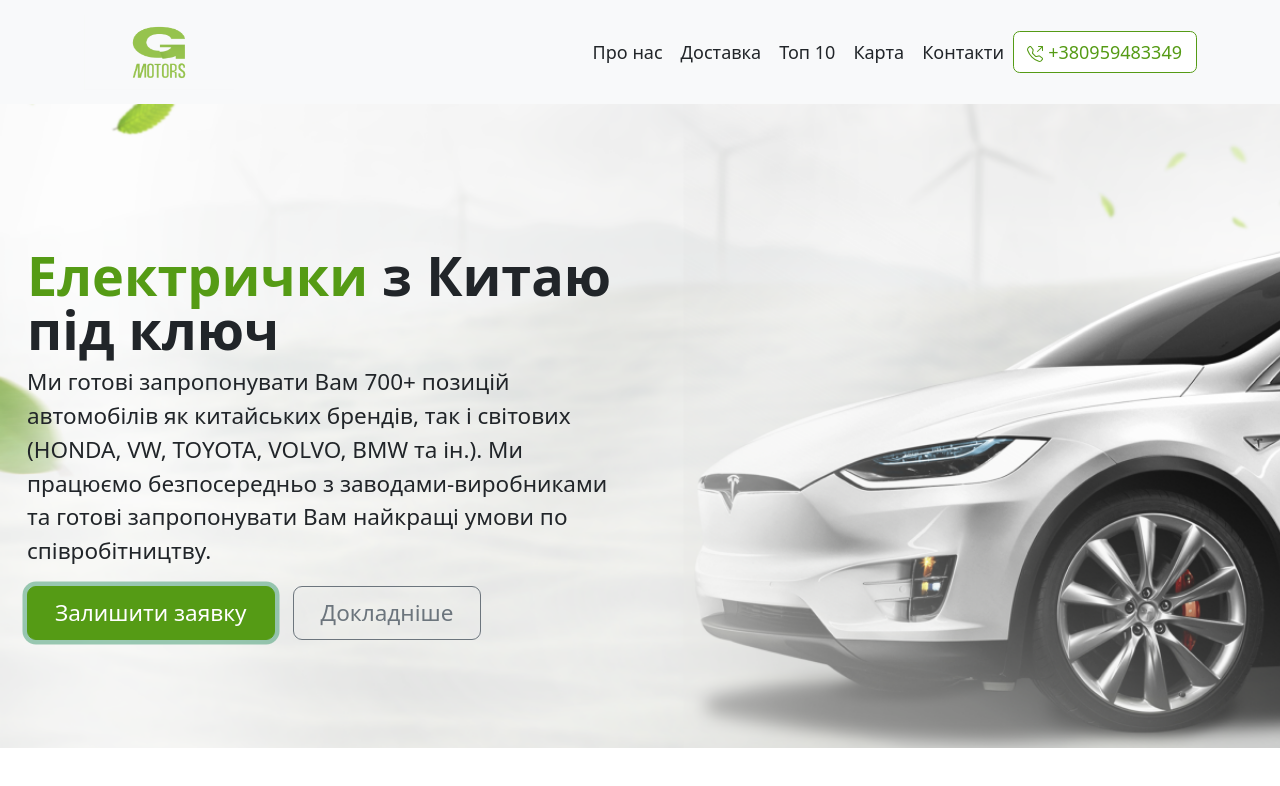
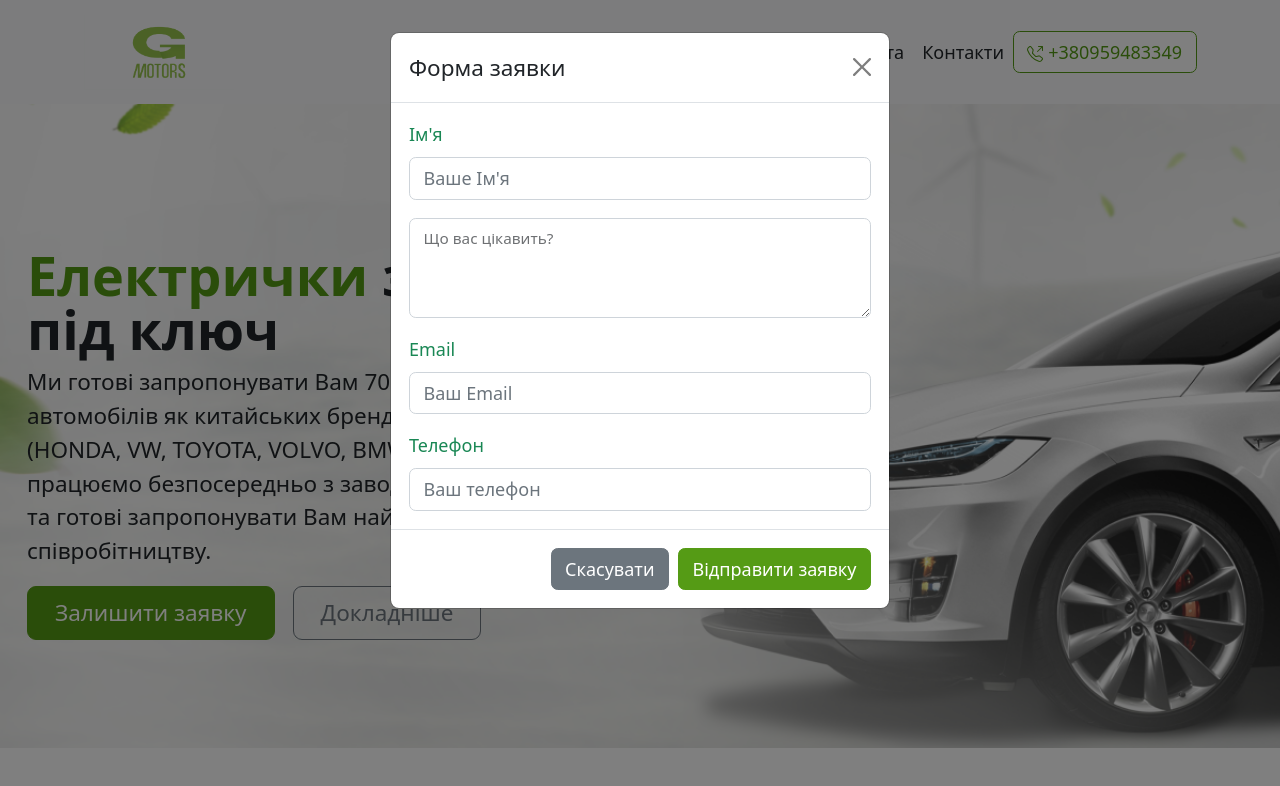
Before and after one commit to Zhdanovych/gmotors-template-master, a website: page index.html in a window 1280 px wide. Both pictures are taken after a click on the button "Залишити заявку". Drawn offline with nearby package versions, Linux system fonts and the light colour scheme.

Commit message:
Внес правки в форму

```diff
--- a/index.html
+++ b/index.html
@@ -59,7 +59,45 @@
             заводами-виробниками та готові запропонувати Вам найкращі умови по
             співробітництву.</p>
           <div class="d-grid gap-2 d-md-flex justify-content-md-start">
-            <button type="button" class="btn btn-success btn-lg px-4 me-md-2">Залишити заявку</button>
+            <button type="button" class="btn btn-success btn-lg px-4 me-md-2" data-bs-toggle="modal"
+              data-bs-target="#staticBackdrop">Залишити заявку</button>
+            <div class="modal fade" id="staticBackdrop" data-bs-backdrop="static" data-bs-keyboard="false" tabindex="-1"
+              aria-labelledby="staticBackdropLabel" aria-hidden="true">
+              <div class="modal-dialog">
+                <div class="modal-content">
+                  <div class="modal-header">
+                    <h5 class="modal-title" id="staticBackdropLabel">Форма заявки</h5>
+                    <button type="button" class="btn-close" data-bs-dismiss="modal" aria-label="Close"></button>
+                  </div>
+                  <div class="modal-body">
+                    <form class="row g-3">
+                      <div class="col-md-12">
+                        <label for="inputEmail4" class="form-label text-success">Ім'я</label>
+                        <input type="text" class="form-control" id="inputEmail4" placeholder="Ваше Ім'я">
+                      </div>
+                      <div class="col-12">
+                        <div class="form-floating">
+                          <textarea class="form-control" id="floatingTextarea2" style="height: 100px"></textarea>
+                          <label for="floatingTextarea2">Що вас цікавить?</label>
+                        </div>
+                      </div>
+                      <div class="col-md-12">
+                        <label for="inputCity" class="form-label text-success">Email</label>
+                        <input type="email" class="form-control" id="inputCity" placeholder="Ваш Email">
+                      </div>
+                      <div class="col-md-12">
+                        <label for="inputZip" class="form-label text-success">Телефон</label>
+                        <input type="tel" class="form-control" id="inputZip" placeholder="Ваш телефон">
+                      </div>
+                    </form>
+                  </div>
+                  <div class="modal-footer">
+                    <button type="button" class="btn btn-secondary" data-bs-dismiss="modal">Скасувати</button>
+                    <button type="button" class="btn btn-success">Відправити заявку</button>
+                  </div>
+                </div>
+              </div>
+            </div>
             <a href="#" class="btn btn-outline-secondary btn-lg px-4">Докладніше</a>
           </div>
         </div>
```
